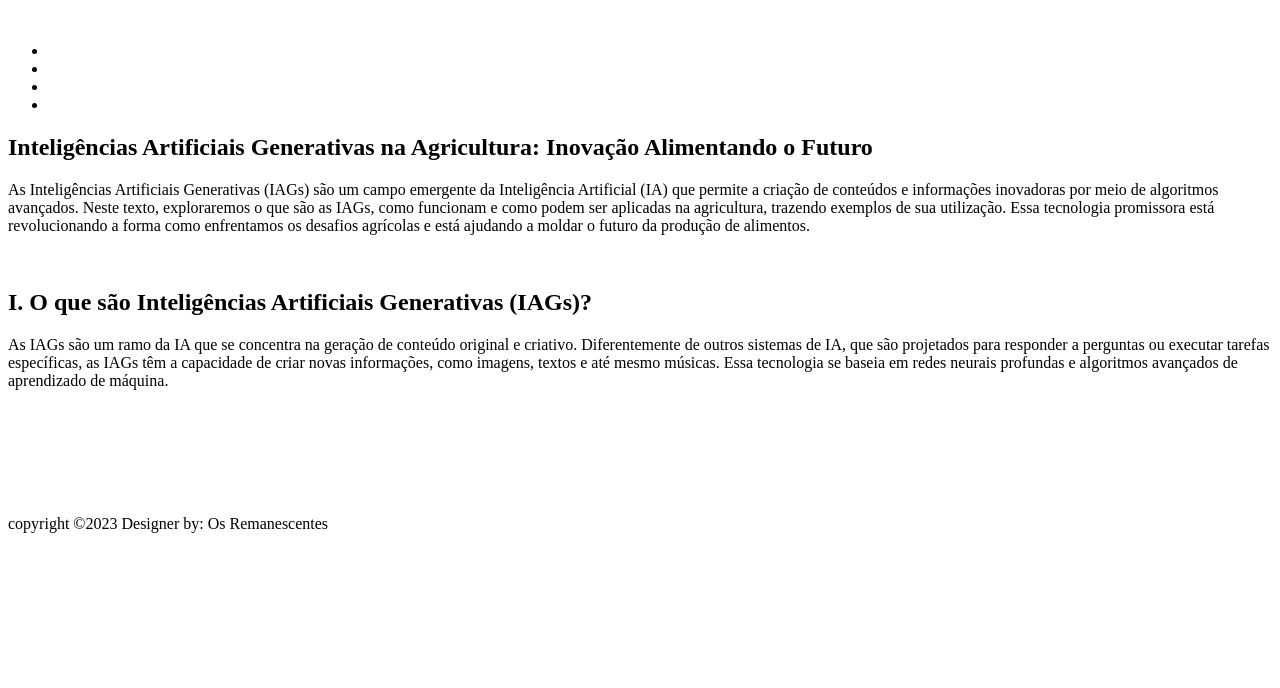
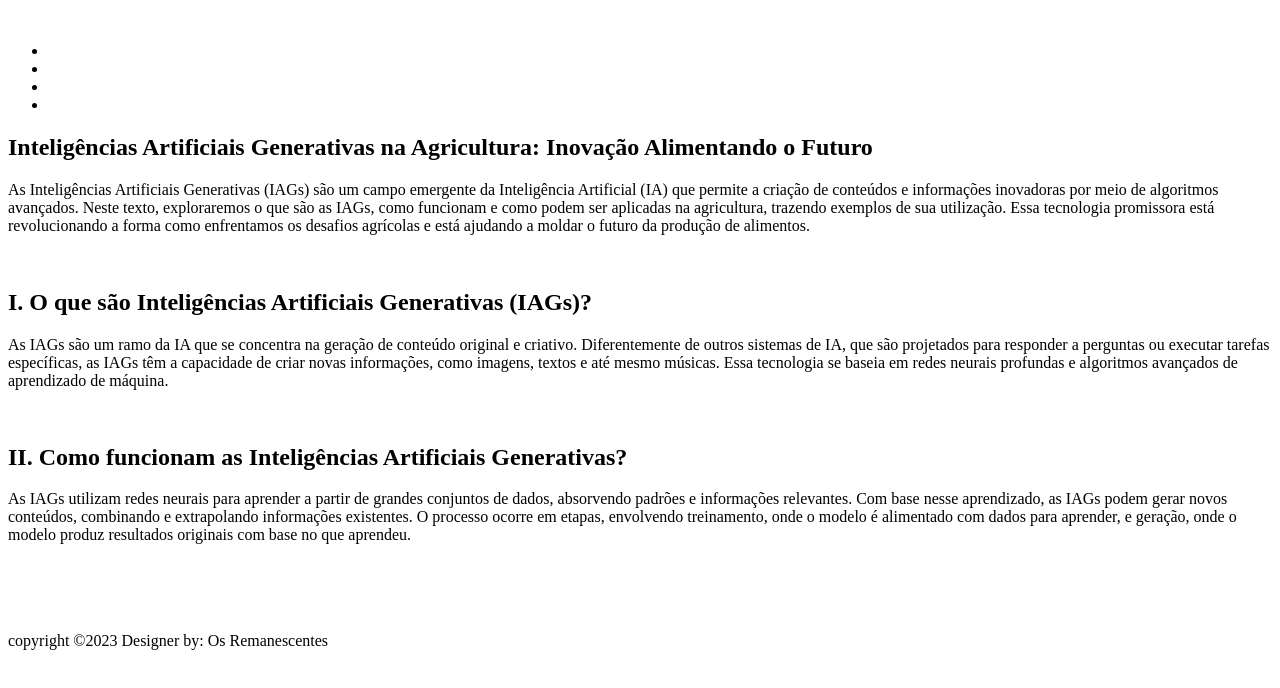
Before and after one commit to Neveszera/Global_Solution, a plain HTML site: page pages/ia.html in a window 1280 px wide. Drawn offline with Linux system fonts and the light colour scheme.

Commit message:
Adicionando conteudo na section 3

```diff
--- a/pages/ia.html
+++ b/pages/ia.html
@@ -45,8 +45,9 @@
         </section>
 
         <section>
-            <h2></h2>
-            <p></p>
+            <h2>II. Como funcionam as Inteligências Artificiais Generativas?
+            </h2>
+            <p>As IAGs utilizam redes neurais para aprender a partir de grandes conjuntos de dados, absorvendo padrões e informações relevantes. Com base nesse aprendizado, as IAGs podem gerar novos conteúdos, combinando e extrapolando informações existentes. O processo ocorre em etapas, envolvendo treinamento, onde o modelo é alimentado com dados para aprender, e geração, onde o modelo produz resultados originais com base no que aprendeu.</p>
             <figure>
                 <img src="" alt="">
                 <figcaption></figcaption>
```
